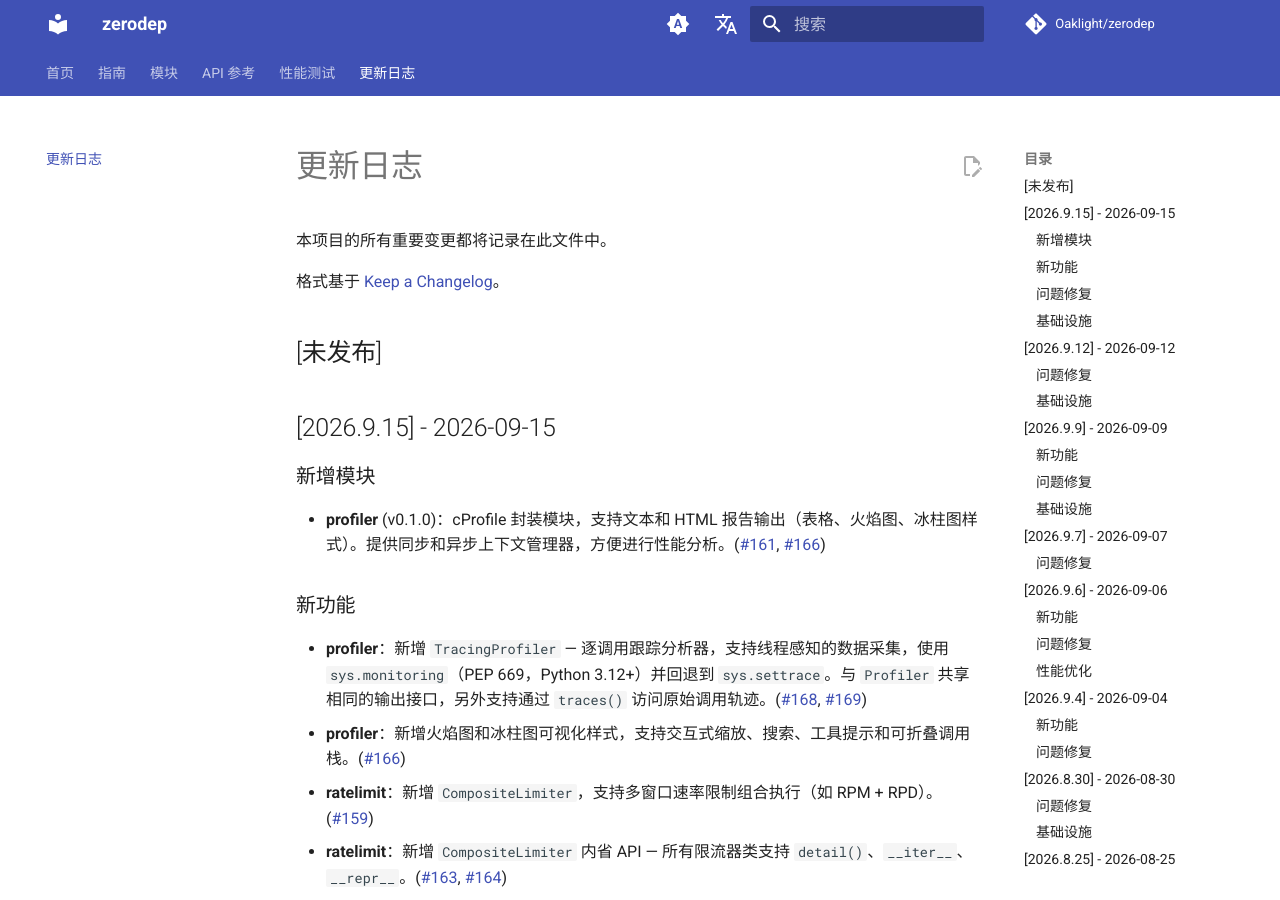
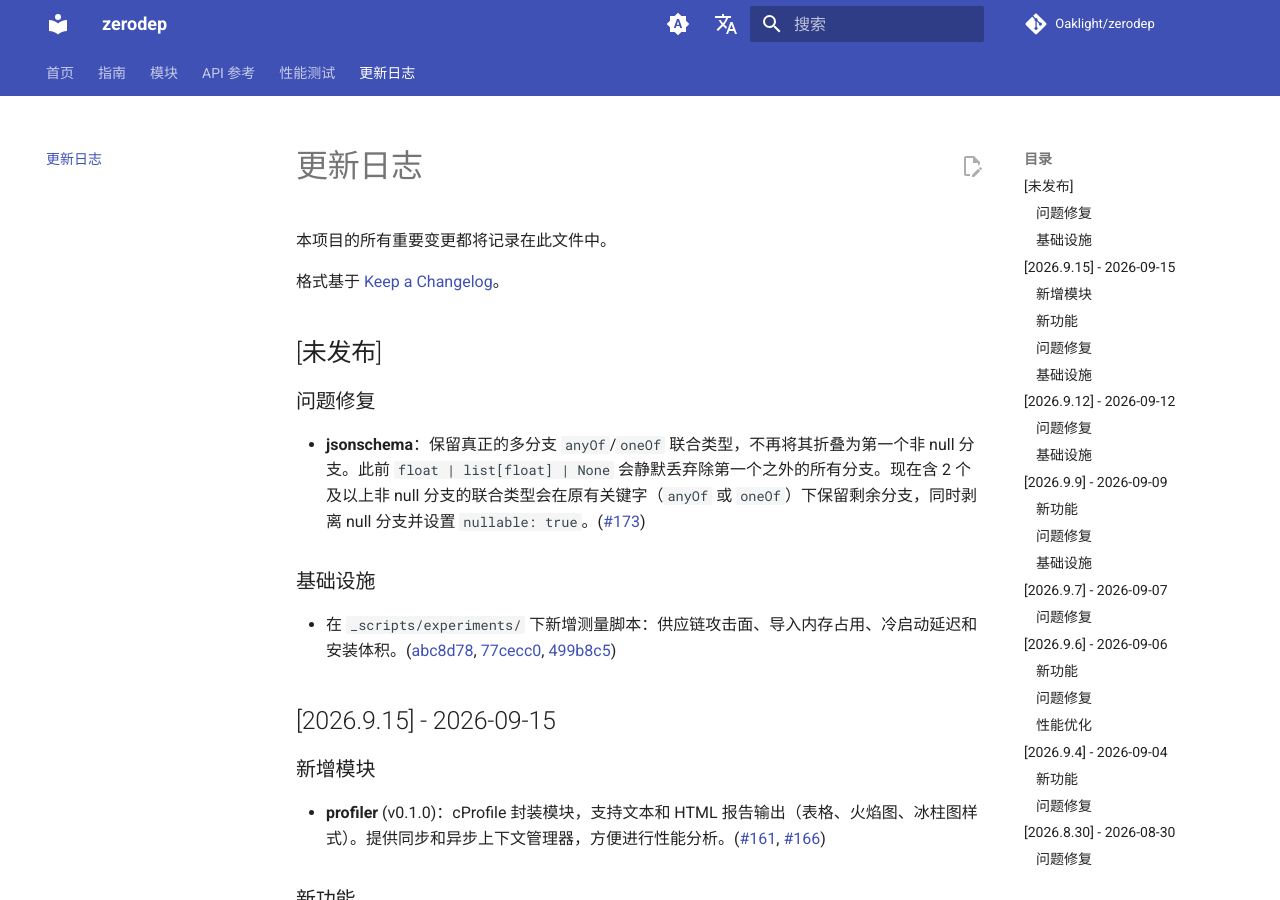
Before and after one commit to Oaklight/zerodep, an MkDocs documentation site: the page built from docs/changelog.md, in a window 1280 px wide and 900 px high. Built offline with MkDocs 1.6.1 and Material for MkDocs 9.7.7, drawn with Linux system fonts in a browser that asks for light colours; comment, search, counter and statistics services are not loaded.

Commit message:
docs: add unreleased entries for jsonschema union fix and measurement scripts

```diff
--- a/docs/changelog.md
+++ b/docs/changelog.md
@@ -5,6 +5,14 @@
 格式基于 [Keep a Changelog](https://keepachangelog.com/zh-CN/1.1.0/)。
 
 ## [未发布]
+
+### 问题修复
+
+- **jsonschema**：保留真正的多分支 `anyOf`/`oneOf` 联合类型，不再将其折叠为第一个非 null 分支。此前 `float | list[float] | None` 会静默丢弃除第一个之外的所有分支。现在含 2 个及以上非 null 分支的联合类型会在原有关键字（`anyOf` 或 `oneOf`）下保留剩余分支，同时剥离 null 分支并设置 `nullable: true`。([#173](https://github.com/Oaklight/zerodep/pull/173))
+
+### 基础设施
+
+- 在 `_scripts/experiments/` 下新增测量脚本：供应链攻击面、导入内存占用、冷启动延迟和安装体积。([abc8d78](https://github.com/Oaklight/zerodep/commit/abc8d78), [77cecc0](https://github.com/Oaklight/zerodep/commit/77cecc0), [499b8c5](https://github.com/Oaklight/zerodep/commit/499b8c5))
 
 ## [2026.9.15] - 2026-09-15
 
```
